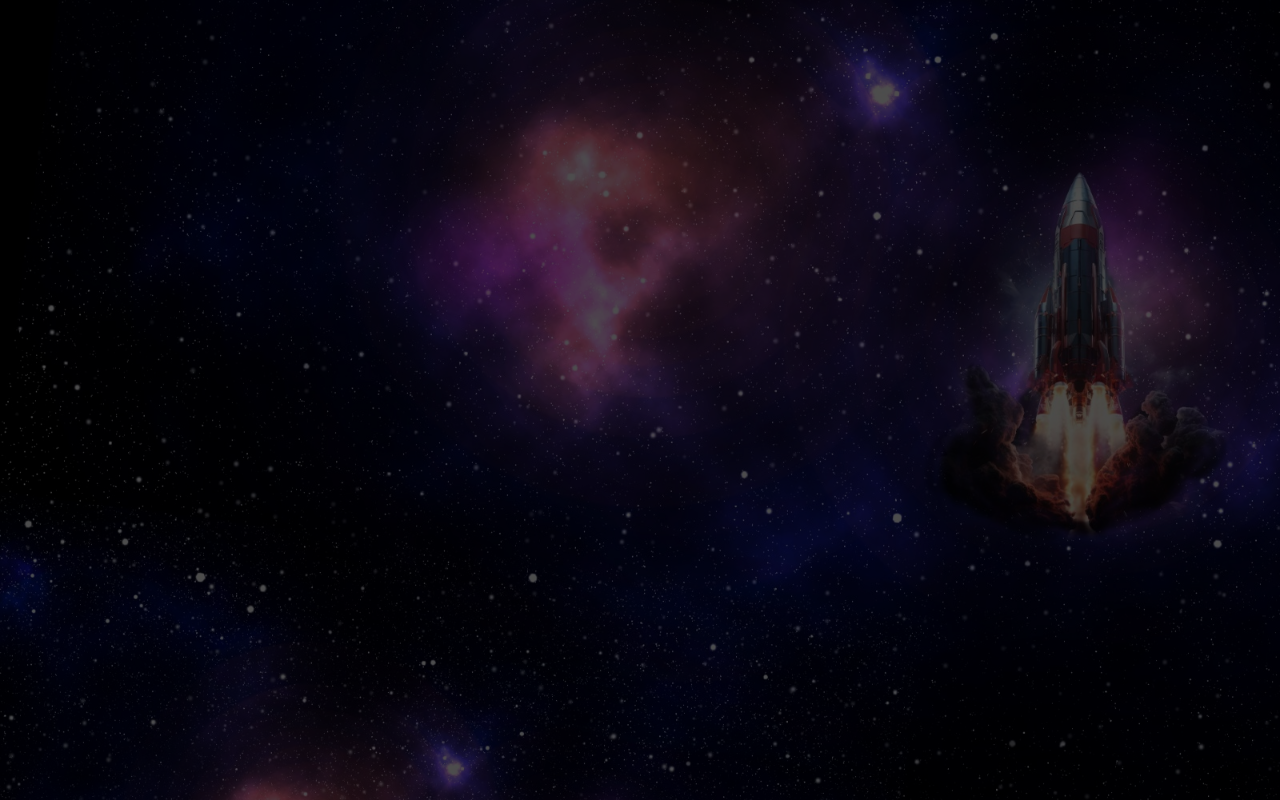
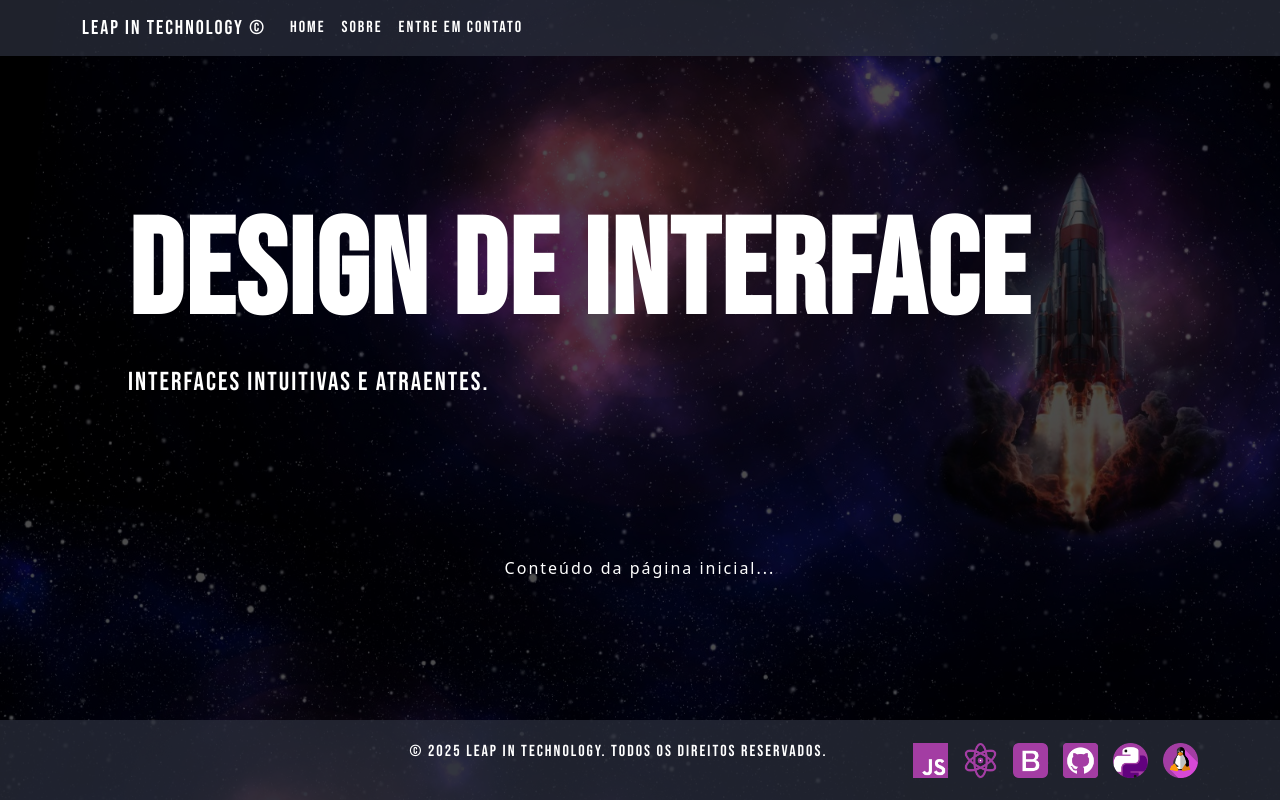
Before and after one commit to alfredo-allan/leap-in-technology, a React (Create React App) app: page / in a window 1280 px wide. Before the commit this address had no page. Built offline with nearby package versions, Linux system fonts and the light colour scheme.

Commit message:
ajustando para a vercel

```diff
--- a/package.json
+++ b/package.json
@@ -19,6 +19,7 @@
     "react-scripts": "5.0.1",
     "react-spring": "^9.7.5",
     "typescript": "^4.9.5",
+    "vercel": "^41.4.1",
     "web-vitals": "^2.1.4"
   },
   "scripts": {
--- a/src/Components/Header/Header.tsx
+++ b/src/Components/Header/Header.tsx
@@ -10,13 +10,13 @@ const Header = () => {
     return (
         <Navbar expand="lg" className={`${styles.header}`}>
             <Container>
-                <Navbar.Brand href="/leap-in-technology">Leap In Technology &copy;</Navbar.Brand>
+                <Navbar.Brand href="/">Leap In Technology &copy;</Navbar.Brand>
                 <Navbar.Toggle aria-controls="basic-navbar-nav" style={{ color: '#a33da3' }} >
                     <img src={menuIcon} alt="Menu" style={{ width: '32px', height: '32px' }} />
                 </Navbar.Toggle>
                 <Navbar.Collapse id="basic-navbar-nav">
                     <Nav className="me-auto">
-                        <Nav.Link href="/leap-in-technology">Home</Nav.Link>
+                        <Nav.Link href="/">Home</Nav.Link>
                         <Nav.Link href="/about">Sobre</Nav.Link>
                         <Nav.Link onClick={() => setShowContactModal(true)}>Entre em contato</Nav.Link>
                     </Nav>
--- a/src/Routes/Routes.tsx
+++ b/src/Routes/Routes.tsx
@@ -7,7 +7,7 @@ const RoutesComponent = () => {
     return (
         <BrowserRouter>
             <Routes>
-                <Route path="/leap-in-technology" element={<HomePage />} />
+                <Route path="/" element={<HomePage />} /> {/* Mudou de /leap-in-technology para / */}
                 <Route path="about" element={<AboutPage />} />
             </Routes>
         </BrowserRouter>
```
Also changed, not shown: 1 other file (tests, documents, lock files or other folders).
